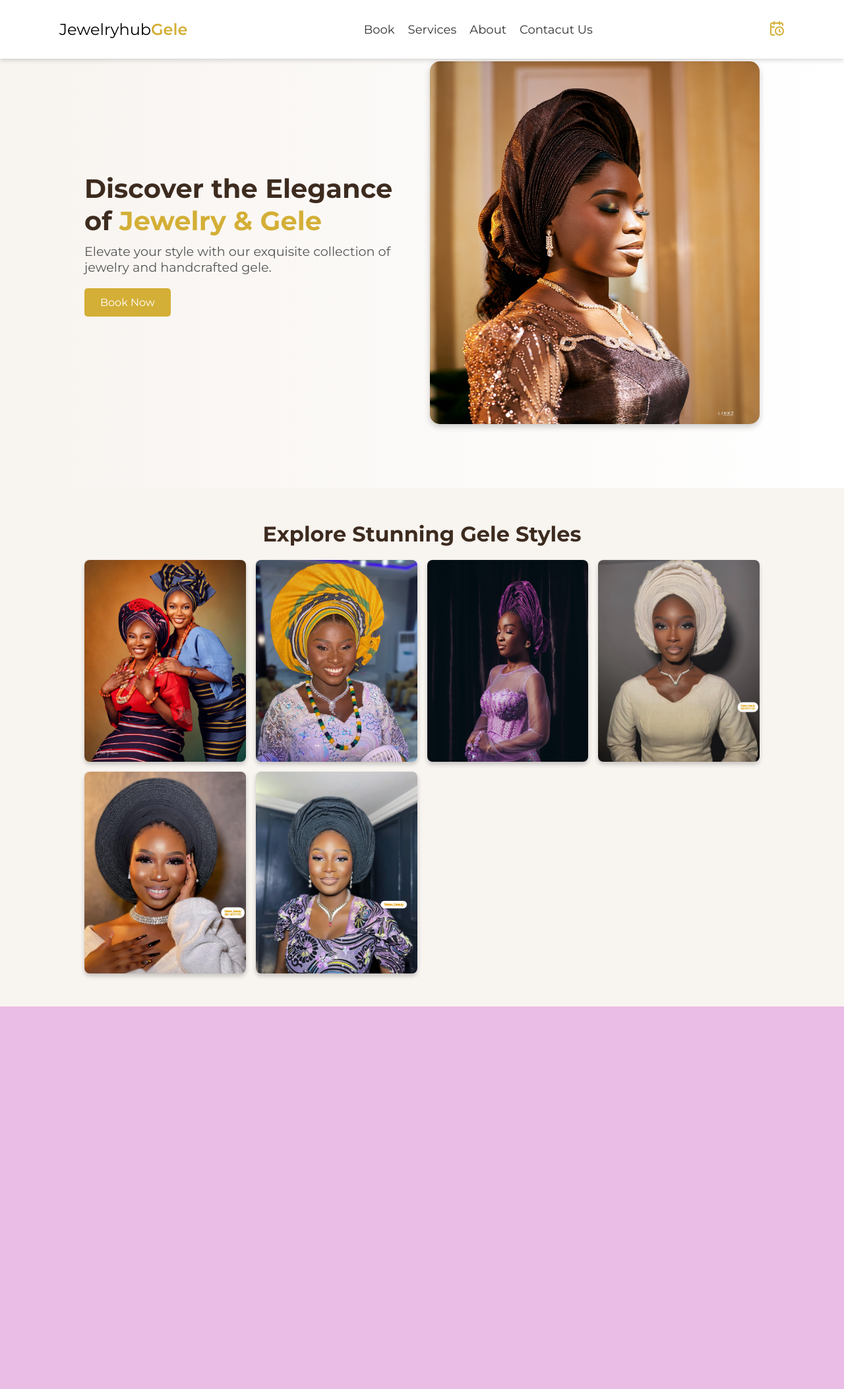
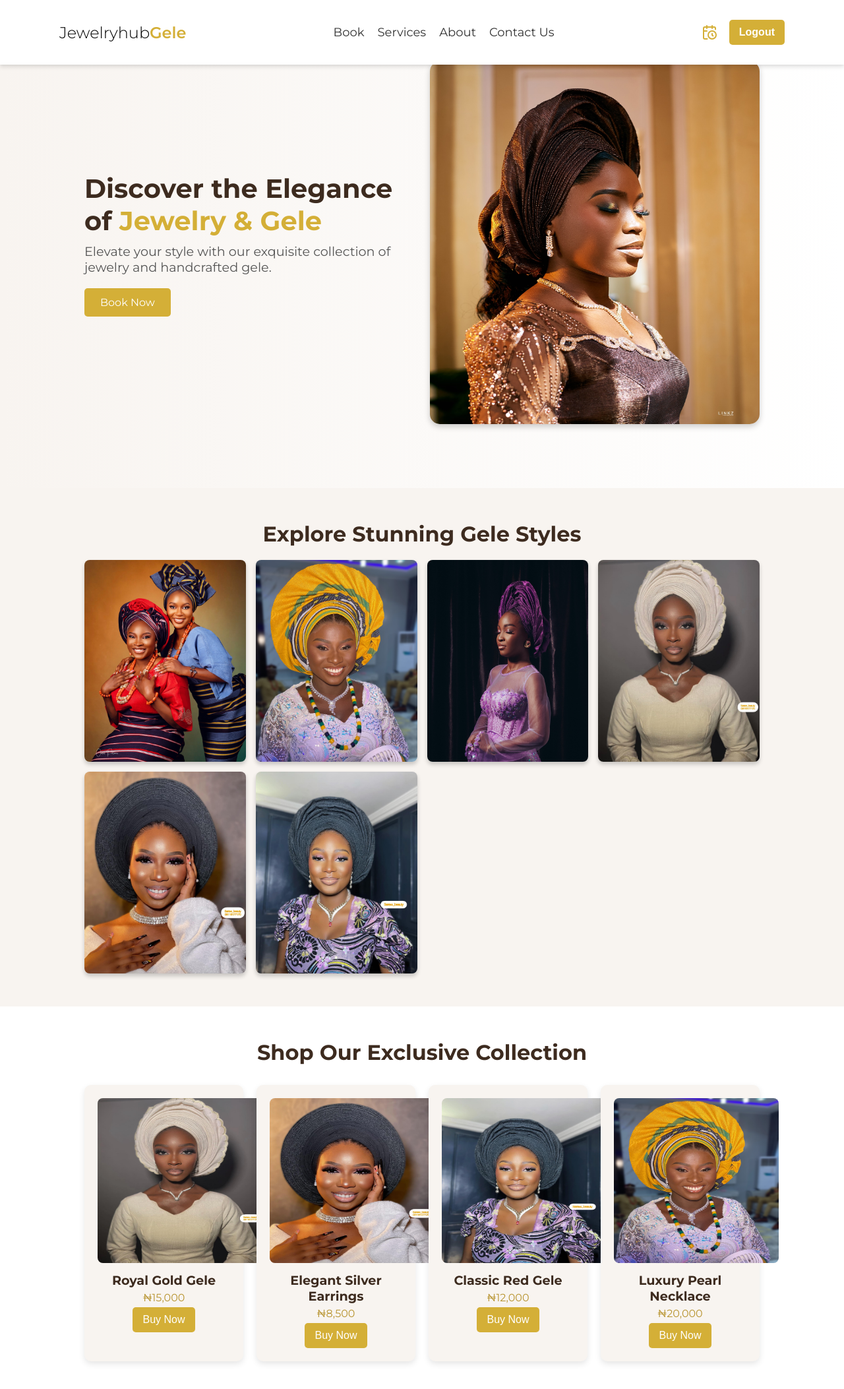
Before and after one commit to vams-spectra-code/jewelryhub_gele, a Next.js app: page / in a window 1280 px wide. Shown: the top 2106 px of the page at 66% size. Before the commit the page ends 1526 px from the top, so only its background shows below. Built offline with nearby package versions, Linux system fonts and the light colour scheme.

Commit message:
Featured products section added

```diff
--- a/src/app/globals.css
+++ b/src/app/globals.css
@@ -2,7 +2,3 @@
   padding: 0;
   margin: 0;
 }
-
-body {
-  background-color: #eabde6;
-}
--- a/src/app/layout.js
+++ b/src/app/layout.js
@@ -4,7 +4,7 @@ import Header from "@/components/Header/Header";
 
 const poppins = Montserrat({
   subsets: ["latin"],
-  weight: ["400", "500", "600", "700"], // Choose weights you need
+  // weight: ["400", "500", "600", "700"], // Choose weights you need
   style: ["normal"],
   display: "swap",
 });
--- a/src/app/page.jsx
+++ b/src/app/page.jsx
@@ -1,4 +1,5 @@
 import Collage from "@/components/Collage/Collage";
+import FeaturedProducts from "@/components/FeaturedProducts/FeaturedProducts";
 import Hero from "@/components/Hero/Hero";
 import React from "react";
 
@@ -7,6 +8,7 @@ function Home() {
     <div>
       <Hero />
       <Collage />
+      <FeaturedProducts />
     </div>
   );
 }
--- /dev/null
+++ b/src/components/Button/Button.jsx
@@ -0,0 +1,11 @@
+import styles from "./Button.module.css";
+
+const Button = ({ children, variant = "primary", onClick }) => {
+  return (
+    <button className={`${styles.button} ${styles[variant]}`} onClick={onClick}>
+      {children}
+    </button>
+  );
+};
+
+export default Button;
--- /dev/null
+++ b/src/components/Button/Button.module.css
@@ -0,0 +1,43 @@
+/* Default Button Styles */
+.button {
+  font-size: 1rem;
+  padding: 10px 15px;
+  border-radius: 5px;
+  cursor: pointer;
+  transition: 0.3s ease;
+  font-weight: bold;
+}
+
+/* Primary Button (Filled) */
+.primary {
+  background-color: #d4af37;
+  color: white;
+  border: none;
+}
+
+.primary:hover {
+  background-color: #b89430;
+}
+
+/* Accent Button (Outlined) */
+.accent {
+  background: transparent;
+  color: #d4af37;
+  border: 2px solid #d4af37;
+}
+
+.accent:hover {
+  background-color: rgba(212, 175, 55, 0.1);
+}
+
+/* Minimal Button (Text Only) */
+.minimal {
+  background: none;
+  border: none;
+  color: #3d2b1f;
+  font-weight: normal;
+}
+
+.minimal:hover {
+  color: #d4af37;
+}
--- a/src/components/Collage/Collage.jsx
+++ b/src/components/Collage/Collage.jsx
@@ -1,12 +1,8 @@
 import styles from "./Collage.module.css";
 import Image from "next/image";
+import { images } from "@/helpers/dataStore";
 
-import collage1 from "@/assets/images/_austine_019_1740165217085.jpeg";
-import collage2 from "@/assets/images/glowzzlin_glaze_1740165329681.jpeg";
-import collage3 from "@/assets/images/jewelryhub_gele_1740165534838.jpeg";
-import collage4 from "@/assets/images/sarexx_beauty_1740165391718.jpeg";
-import collage5 from "@/assets/images/sarexx_beauty_1740165466496.jpeg";
-import collage6 from "@/assets/images/sarexx_beauty_1740165622212.jpeg";
+const { collage1, collage2, collage3, collage4, collage5, collage6 } = images;
 
 const Collage = () => {
   return (
--- /dev/null
+++ b/src/components/FeaturedProducts/FeaturedProducts.jsx
@@ -0,0 +1,47 @@
+import styles from "./FeaturedProducts.module.css";
+import Image from "next/image";
+
+import { images } from "@/helpers/dataStore";
+
+const products = [
+  { id: 1, name: "Royal Gold Gele", price: "₦15,000", image: images.collage4 },
+  {
+    id: 2,
+    name: "Elegant Silver Earrings",
+    price: "₦8,500",
+    image: images.collage5,
+  },
+  { id: 3, name: "Classic Red Gele", price: "₦12,000", image: images.collage6 },
+  {
+    id: 4,
+    name: "Luxury Pearl Necklace",
+    price: "₦20,000",
+    image: images.collage2,
+  },
+];
+
+const FeaturedProducts = () => {
+  return (
+    <section className={styles.featured}>
+      <h2 className={styles.title}>Shop Our Exclusive Collection</h2>
+      <div className={styles.grid}>
+        {products.map((product) => (
+          <div key={product.id} className={styles.card}>
+            <Image
+              src={product.image}
+              alt={product.name}
+              width={250}
+              height={250}
+              className={styles.image}
+            />
+            <h3 className={styles.name}>{product.name}</h3>
+            <p className={styles.price}>{product.price}</p>
+            <button className={styles.cta}>Buy Now</button>
+          </div>
+        ))}
+      </div>
+    </section>
+  );
+};
+
+export default FeaturedProducts;
--- /dev/null
+++ b/src/components/FeaturedProducts/FeaturedProducts.module.css
@@ -0,0 +1,73 @@
+/* Featured Products Section */
+.featured {
+  text-align: center;
+  padding: 50px 10%;
+  background-color: #fff;
+}
+
+.title {
+  font-size: 2rem;
+  font-weight: bold;
+  color: #3d2b1f;
+  margin-bottom: 30px;
+}
+
+/* Product Grid */
+.grid {
+  display: grid;
+  grid-template-columns: repeat(auto-fit, minmax(200px, 1fr));
+  gap: 20px;
+}
+
+/* Product Card */
+.card {
+  background: #f8f4f0;
+  padding: 20px;
+  border-radius: 10px;
+  box-shadow: 0 4px 10px rgba(0, 0, 0, 0.1);
+  text-align: center;
+  transition: transform 0.3s ease;
+}
+
+.card:hover {
+  transform: scale(1.05);
+}
+
+.image {
+  border-radius: 8px;
+  margin-bottom: 10px;
+}
+
+.name {
+  font-size: 1.2rem;
+  font-weight: bold;
+  color: #3d2b1f;
+}
+
+.price {
+  font-size: 1rem;
+  color: #b89430;
+  margin: 5px 0;
+}
+
+.cta {
+  background-color: #d4af37;
+  color: white;
+  border: none;
+  padding: 10px 15px;
+  font-size: 1rem;
+  border-radius: 5px;
+  cursor: pointer;
+  transition: 0.3s;
+}
+
+.cta:hover {
+  background-color: #b89430;
+}
+
+/* Responsive */
+@media (max-width: 768px) {
+  .grid {
+    grid-template-columns: repeat(auto-fit, minmax(150px, 1fr));
+  }
+}
--- a/src/components/Header/Header.jsx
+++ b/src/components/Header/Header.jsx
@@ -10,6 +10,7 @@ import {
   CalendarClock,
   MenuIcon,
 } from "lucide-react";
+import Button from "../Button/Button";
 
 function Header() {
   const [isOpen, setIsOpen] = useState(false);
@@ -35,11 +36,16 @@ function Header() {
             <Link href="/">About</Link>
           </li>
           <li>
-            <Link href="/">Contacut Us</Link>
+            <Link href="/">Contact Us</Link>
           </li>
         </ul>
-        <div className={styles.bookIcon}>
-          <CalendarClock size={24} color="#d4af37" />
+        <div className={styles.navRight}>
+          <CalendarClock
+            size={24}
+            className={styles.bookIcon}
+            color="#d4af37"
+          />
+          <Button variant="primary">Logout</Button>
         </div>
       </div>
     </nav>
--- a/src/components/Header/Header.module.css
+++ b/src/components/Header/Header.module.css
@@ -16,8 +16,17 @@
   font-weight: 300;
 }
 
+.bookIcon {
+  margin-right: 18px;
+}
+
 .link {
   text-transform: uppercase;
+}
+
+.navRight {
+  display: flex;
+  align-items: center;
 }
 
 .subtitle {
@@ -62,7 +71,7 @@
 }
 
 .navLinks a:hover {
-  color: #aa60c8;
+  color: #b89430;
 }
 
 /* Mobile Styles */
--- /dev/null
+++ b/src/helpers/dataStore.js
@@ -0,0 +1,15 @@
+import collage1 from "@/assets/images/_austine_019_1740165217085.jpeg";
+import collage2 from "@/assets/images/glowzzlin_glaze_1740165329681.jpeg";
+import collage3 from "@/assets/images/jewelryhub_gele_1740165534838.jpeg";
+import collage4 from "@/assets/images/sarexx_beauty_1740165391718.jpeg";
+import collage5 from "@/assets/images/sarexx_beauty_1740165466496.jpeg";
+import collage6 from "@/assets/images/sarexx_beauty_1740165622212.jpeg";
+
+export const images = {
+  collage1,
+  collage2,
+  collage3,
+  collage4,
+  collage5,
+  collage6,
+};
```
